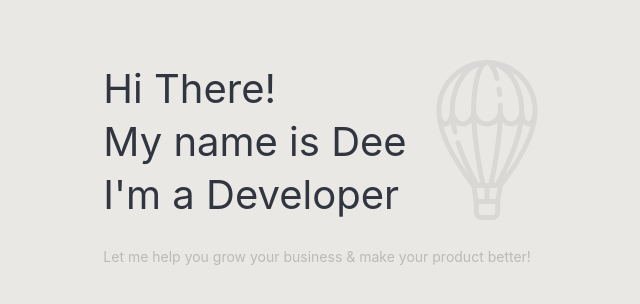
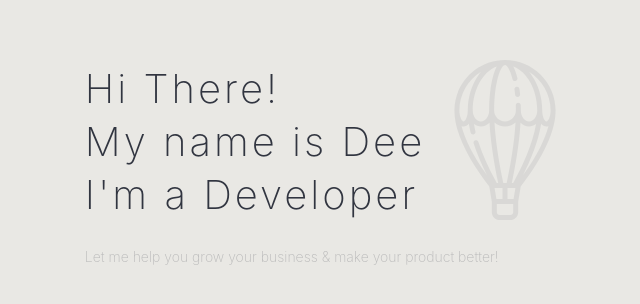
Before and after one commit to dee-davis/dee-davis.github.io, a plain HTML site: page index.html in a window 1280 px wide. Shown: the part 238-542 px from the top of the page, without its empty margins (305-945 px from the left). Drawn offline with Linux system fonts and the light colour scheme.

Commit message:
committing small change from earlier

```diff
--- a/style.css
+++ b/style.css
@@ -4,6 +4,7 @@ body {
     display: flex;
     justify-content: center;
     align-items: center;
+    font-weight: 200;
 }
 
 .center-container {
@@ -15,6 +16,7 @@ body {
     font-size: 40px;
     color: #313540;
     margin-top: 4px;
+    letter-spacing: 3px;
 }
 
 .text-row-is-small {
```
